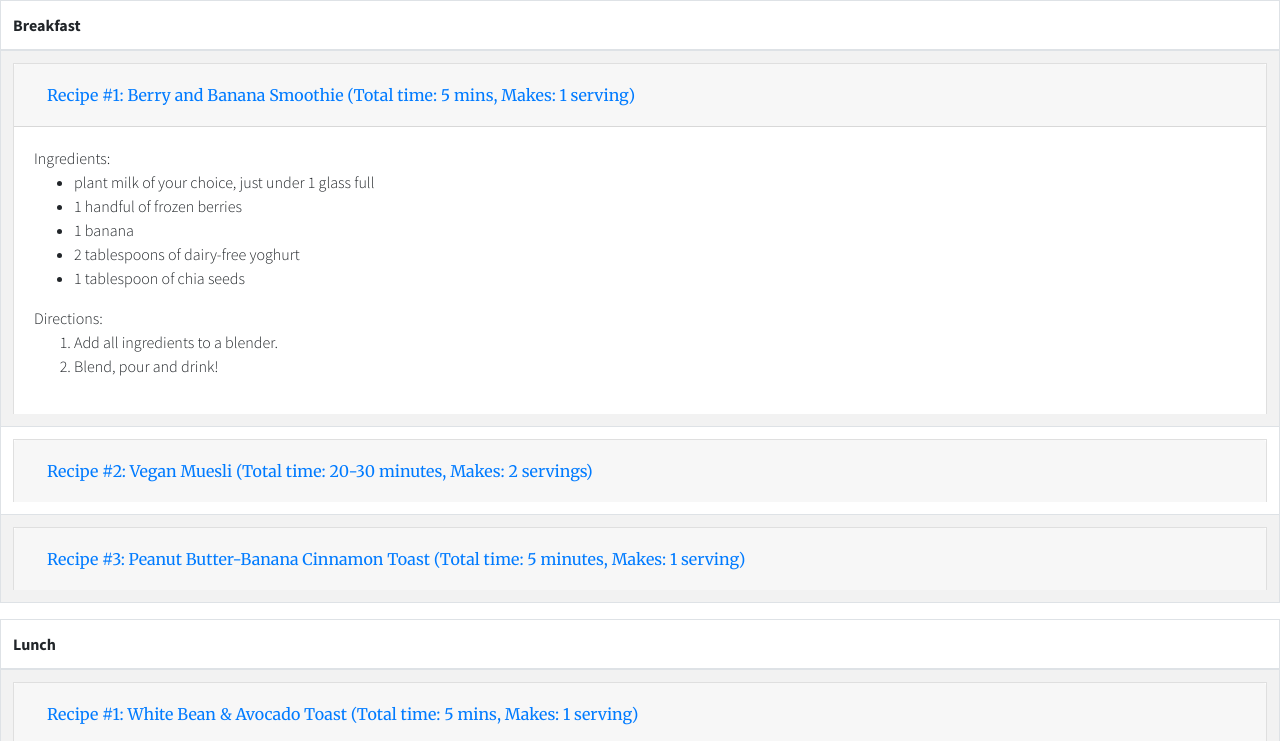
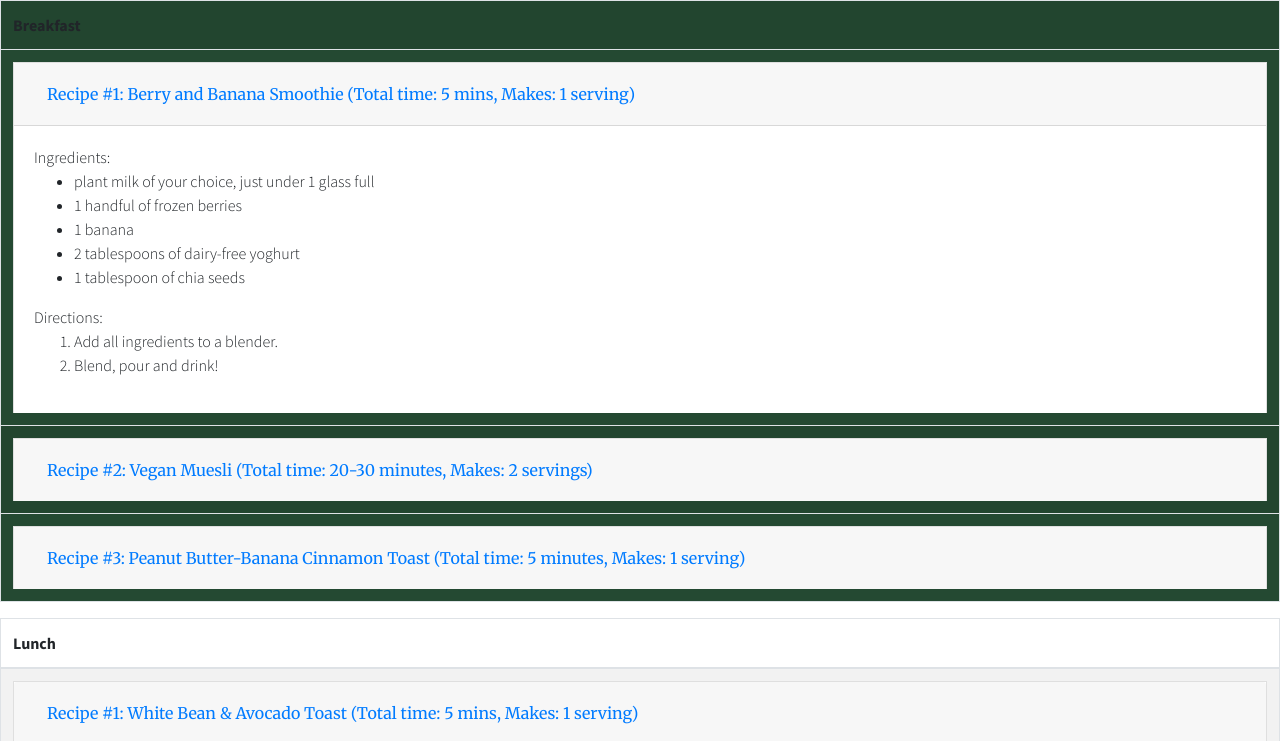
Before and after one commit to kj1114/whatCanIEat, a website: page vegan.html in a window 1280 px wide. Shown: the top 741 px of the page. Drawn offline with Linux system fonts and the light colour scheme.

Commit message:
Update vegan.html

```diff
--- a/vegan.html
+++ b/vegan.html
@@ -26,13 +26,12 @@
 <body>
 
   <div>
-  <table id="example" class="table table-striped table-bordered" style="width:100%">
-        <thead>
+  <table id="example" class="table table-striped table-bordered" style="width:100%; background-color: #244932">
             <tr>
-                <th>Breakfast</th>
+              <th class="text2">
+                Breakfast
+              </th>
             </tr>
-        </thead>
-        <tbody>
             <tr>
               <td>
                 <div class="accordion" id="accordionExample">
@@ -44,7 +43,6 @@
                         </button>
                       </h5>
                     </div>
-
                     <div id="collapseOne" class="collapse show" aria-labelledby="headingOne" data-parent="#accordionExample">
                       <div class="card-body">
                         Ingredients:
@@ -70,9 +68,9 @@
               <td>
                 <div class="accordion" id="accordionExample">
                 <div class="card">
-                    <div class="card-header" id="headingTwo">
+                  <div class="card-header" id="headingThree">
                     <h5 class="mb-0">
-                        <button class="btn btn-link collapsed" type="button" data-toggle="collapse" data-target="#collapseTwo" aria-expanded="false" aria-controls="collapseTwo">
+                      <button class="btn btn-link collapsed" type="button" data-toggle="collapse" data-target="#collapseThree" aria-expanded="false" aria-controls="collapseThree">
                         Recipe #2: Vegan Muesli (Total time: 20-30 minutes, Makes: 2 servings)
                         </button>
                       </h5>
@@ -141,7 +139,6 @@
                   </div>
                 </td>
               </tr>
-        </tbody>
             </table>
           </div>
 
```
Lines whose indentation alone changed are shown as unchanged.
